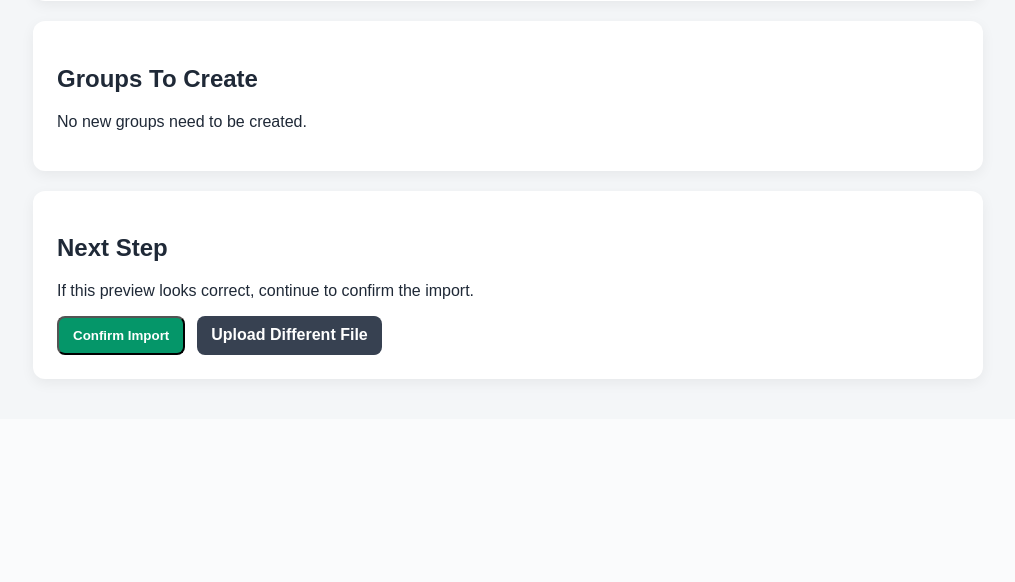
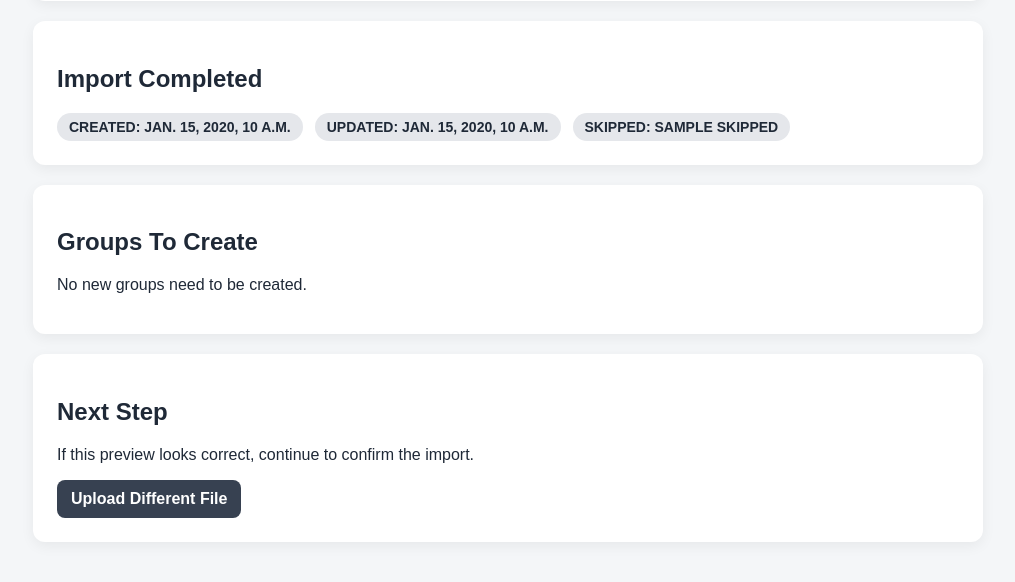
Before and after one commit to ai-lwcc/newsletter-agent, a Django app: template core/templates/core/contact_import_preview.html in a window 1280 px wide. Shown: the part 433-1015 px from the top of the page, without its empty margins (132-1147 px from the left). Before the commit the page ends 817 px from the top, so only its background shows below. Run offline with Django 5.2, Linux system fonts and the light colour scheme; the template is opened without the code that fills it: most values are stand-ins (such as "Sample title", 1, 10 or a date in 2020).

Commit message:
show completed contact import results

```diff
--- a/core/templates/core/contact_import_preview.html
+++ b/core/templates/core/contact_import_preview.html
@@ -57,6 +57,26 @@
             </div>
         </div>
 
+        {% if contact_import.status == "imported" %}
+            <div class="card">
+                <h2>Import Completed</h2>
+
+                <div class="actions">
+                    <span class="badge">
+                        Created: {{ contact_import.import_result.created }}
+                    </span>
+
+                    <span class="badge">
+                        Updated: {{ contact_import.import_result.updated }}
+                    </span>
+
+                    <span class="badge">
+                        Skipped: {{ contact_import.import_result.skipped }}
+                    </span>
+                </div>
+            </div>
+        {% endif %}
+
         <div class="card">
             <h2>Groups To Create</h2>
 
@@ -79,6 +99,8 @@
             </p>
 
             <div class="actions">
+
+                {% if contact_import.status != "imported" %}
                     <form
                         method="post"
                         action="{% url 'contact_import_confirm' contact_import.id %}"
@@ -89,10 +111,15 @@
                             Confirm Import
                         </button>
                     </form>
+                {% endif %}
 
-                <a class="button secondary" href="{% url 'contact_import_upload' %}">
+                <a
+                    class="button secondary"
+                    href="{% url 'contact_import_upload' %}"
+                >
                     Upload Different File
                 </a>
+
             </div>
         </div>
     {% endif %}
```
Lines whose indentation alone changed are shown as unchanged.
